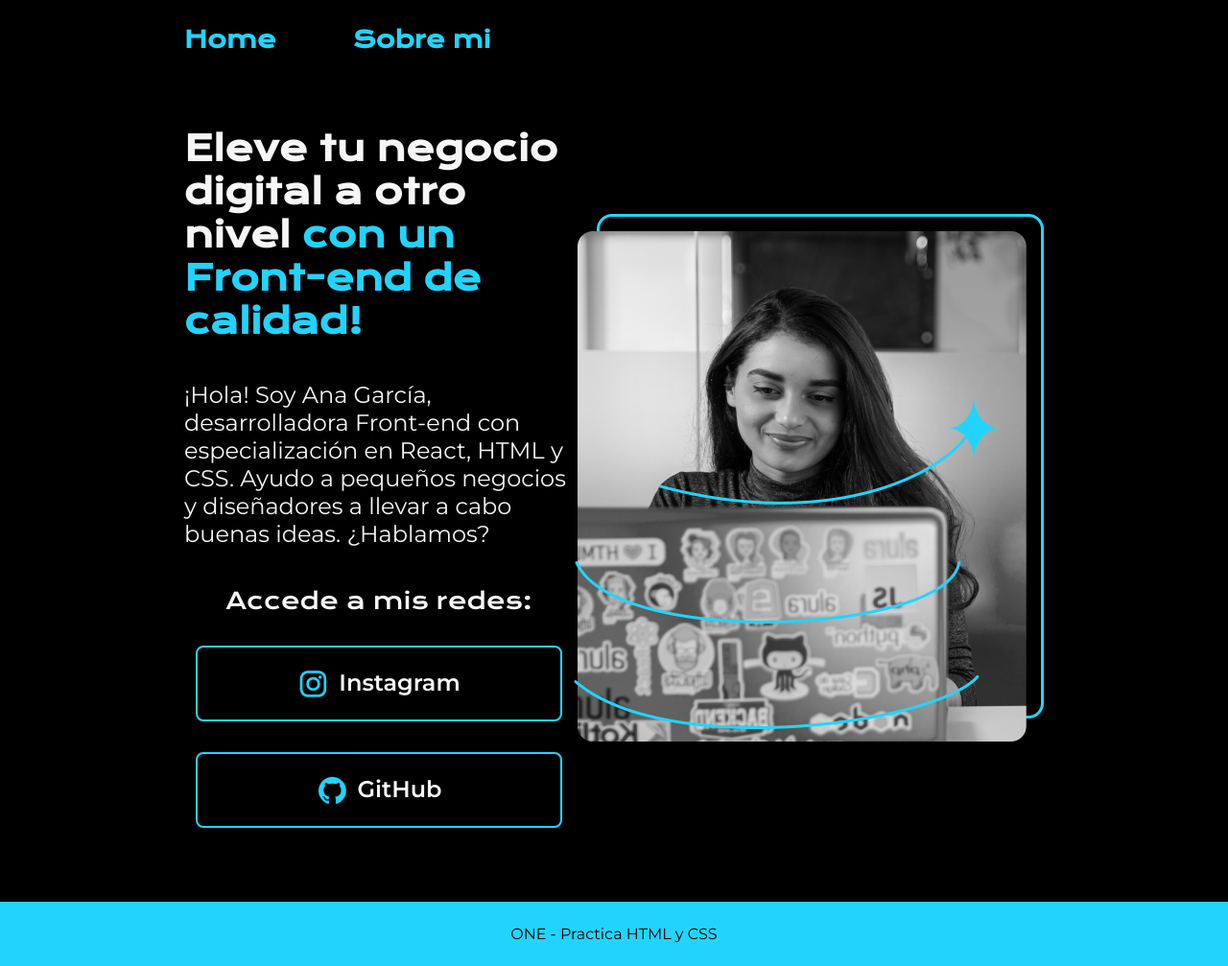
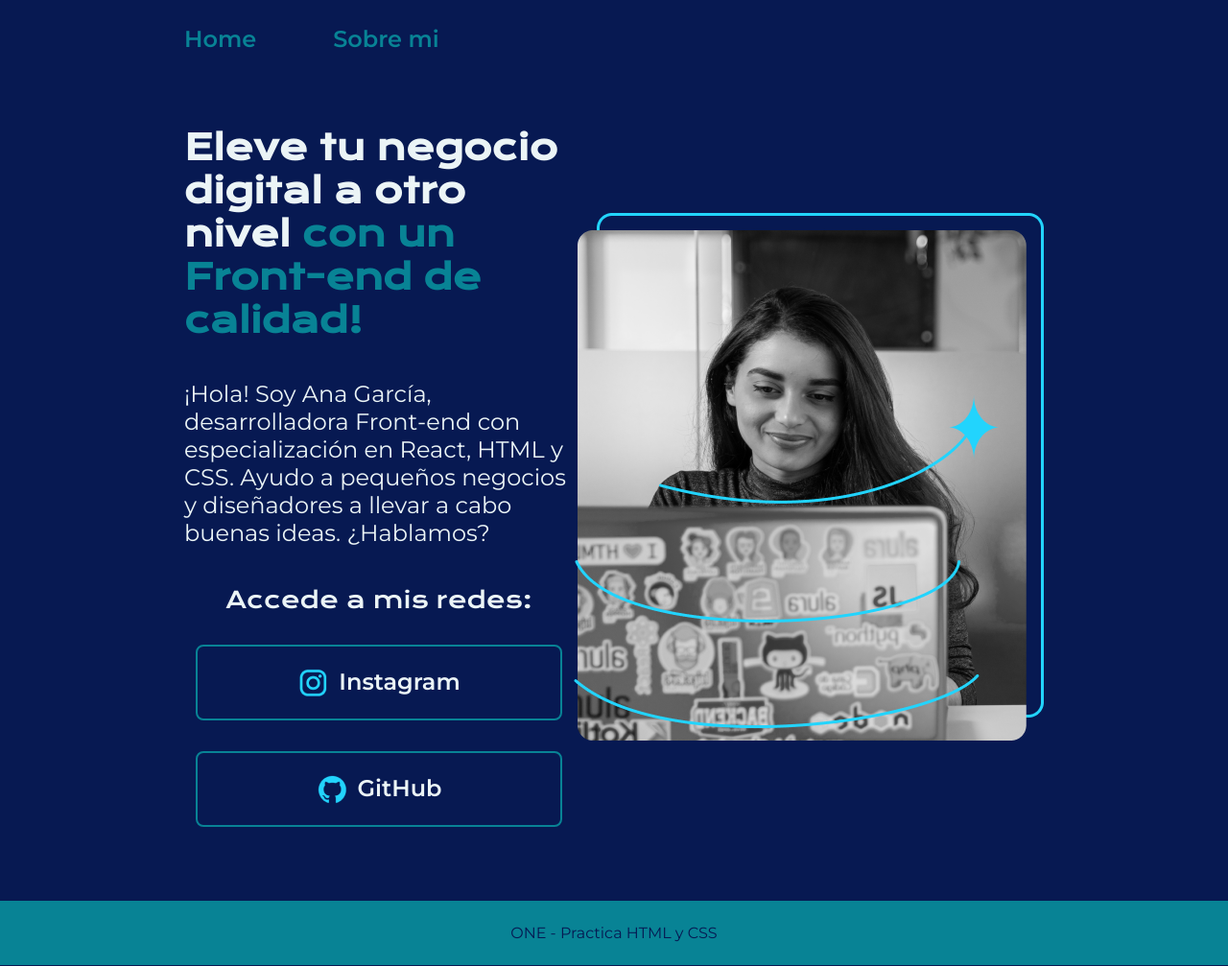
Before and after one commit to Mati-Bazan/L-gica-de-programaci-n-sum-rgete-en-la-programaci-n-con-JavaScript, a plain HTML site: page HTMLyCSS_2/index.html in a window 1280 px wide. Shown: the whole page at 96% size. Drawn offline with nearby package versions, Linux system fonts and the light colour scheme.

Commit message:
Curso 6 | FINAL | variables CSS

```diff
--- a/HTMLyCSS_2/style/style.css
+++ b/HTMLyCSS_2/style/style.css
@@ -1,5 +1,15 @@
 @import url('https://fonts.googleapis.com/css2?family=Krona+One&family=Montserrat:wght@400;600&display=swap');
 
+/*Variables CSS*/
+:root {
+    --color-primario: #071952;
+    --color-secundario: #EBF4F6;
+    --color-terciario: #088395;
+    --color-hover: #37B7C3;
+
+    --fuente-montserrat: 'Montserrat', sans-serif;
+    --fuente-krona: 'Krona One', sans-serif;
+}
 
 * {
     padding: 0;
@@ -8,8 +18,8 @@
 
 body{
     box-sizing: border-box;
-    background-color: #000000;
-    color: #F6F6F6;
+    background-color: var(--color-primario);
+    color: var(--color-secundario);
 }
 
 .header {
@@ -22,15 +32,15 @@ body{
 }
 
 .header_link {
-    font-family: 'Krona One', sans-serif;
+    font-family: var(--fuente-montserrat);
     font-size: 24px;
     font-weight: 600;
-    color: #22D4FD;
+    color: var(--color-terciario);
     text-decoration: none;
 }
 
 .titulo-destaque {
-    color: #22D4FD; ;
+    color: var(--color-terciario);
 }
 
 .presentacion {
@@ -49,12 +59,12 @@ body{
 
 .presentacion__contenido__titulo{
     font-size: 36px;
-    font-family: 'Krona One', sans-serif;
+    font-family:var(--fuente-krona);
 }
 
 .presentacion__contenido__texto{
     font-size: 24px;
-    font-family: 'Montserrat', sans-serif;
+    font-family: var(--fuente-montserrat);
 }
 
 .presentacion__enlaces{
@@ -66,7 +76,7 @@ body{
 }
 
 .presentacion__subtitulo {
-    font-family: 'Krona One', sans-serif;
+    font-family: var(--fuente-krona);
     font-size: 24px;
     font-weight: 400;
 }
@@ -79,28 +89,28 @@ body{
     font-weight: 600;
     padding: 21.5px 0;
     text-decoration: none;
-    color: #f6f6f6;
-    font-family: 'Montserrat', sans-serif;
-    border: 2px solid #22D4FD;
+    color: var(--color-secundario);
+    font-family: var(--fuente-montserrat);
+    border: 2px solid var(--color-terciario);
     display: flex;
     justify-content: center;
     gap: 10px;
 }
 
 .presentacion__enlaces__link:hover {
-    background-color: #272727;
+    background-color: var(--color-hover);
     cursor: pointer;
 }
 
 .name_ana:hover {
-    color: #22D4FD;
+    color: var(--color-terciario);
 }
 
 .footer {
-    background-color: #22D4FD;
+    background-color: var(--color-terciario);
     padding: 24px;
-    color: #000000;
+    color: var(--color-primario);
     text-align: center;
-    font-family: 'Montserrat', sans-serif;
+    font-family: var(--fuente-montserrat);
     font-weight: 400;
 }
```
